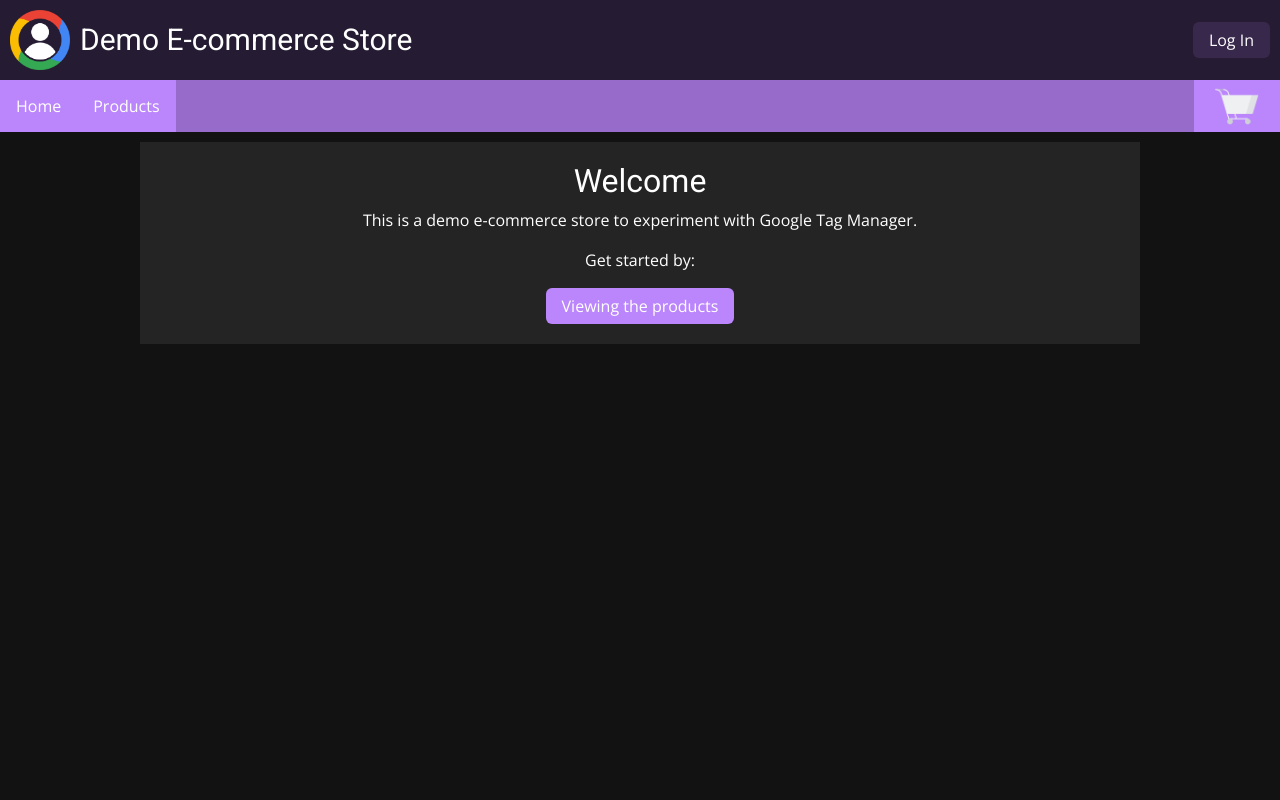
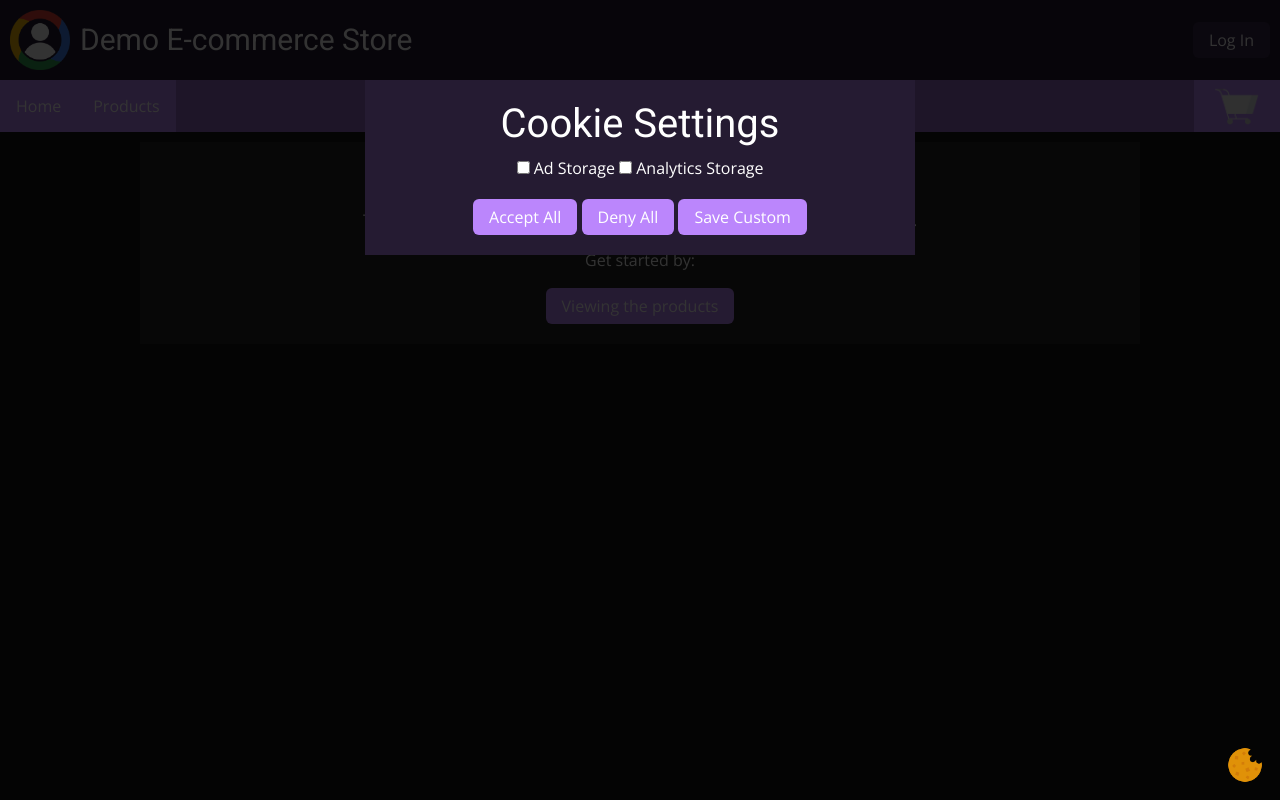
Before and after one commit to google-marketing-solutions/gtm-boilerplate, a Flask app: page / in a window 1280 px wide. Run offline with Flask 2, Linux system fonts and the light colour scheme.

Commit message:
Add cookie banner for consent mode.
This change adds a cookie banner that gives the user control over their consent settings.

Change-Id: Ia36e76f3103d93f1a7a8b00241c43a651a6716ba

```diff
--- a/website/static/css/styles.css
+++ b/website/static/css/styles.css
@@ -206,3 +206,46 @@ form.login {
   width: 100%;
   text-align:center;
 }
+
+#cookie-banner-overlay{
+  position: absolute;
+  top:0;
+  bottom:0;
+  right: 0;
+  left: 0;
+  animation: fadeIn 0.1s;
+  animation-fill-mode: forwards;
+  display:none;
+}
+
+@keyframes fadeIn {
+  from { background: rgba(0, 0, 0, 0); }
+  to { background: rgba(0, 0, 0, 0.8); }
+}
+
+#cookie-banner-icon {
+  position: fixed;
+  bottom:5px;
+  right: 5px;
+}
+
+#cookie-banner-icon:hover{
+  background: #03DAC5;
+  border-radius: 50px;
+  cursor: pointer;
+}
+
+#cookie-banner-icon img{
+  height: 60px;
+}
+
+.cookie-banner-container{
+  background: #251b32;
+  max-width: 550px;
+  padding: 20px;
+  margin: 80px auto;
+}
+
+.cookie-banner-text form input[type='checkbox'] {
+  margin-bottom: 25px;
+}
--- /dev/null
+++ b/website/static/js/cookie-banner.js
@@ -0,0 +1,163 @@
+/**
+* Copyright 2022 Google LLC
+*
+* Licensed under the Apache License, Version 2.0 (the "License");
+* you may not use this file except in compliance with the License.
+* You may obtain a copy of the License at
+*
+*     https://www.apache.org/licenses/LICENSE-2.0
+*
+* Unless required by applicable law or agreed to in writing, software
+* distributed under the License is distributed on an "AS IS" BASIS,
+* WITHOUT WARRANTIES OR CONDITIONS OF ANY KIND, either express or implied.
+* See the License for the specific language governing permissions and
+* limitations under the License.
+*/
+
+// The name of the cookie used to track consent
+const CONSENT_COOKIE_NAME = "consentcookie";
+// The id of the form
+const COOKIE_CONSENT_FORM = "cookie-consent-form";
+// The number of days until the cookie consent expires and a user is asked again
+const COOKIE_EXPIRE_DAYS = 365;
+
+/**
+ * Get the value for a cookie based from its name.
+ * @param {string} cname: the name of the cookie to retrieve.
+ * @returns a string with the value of the cookie.
+ */
+function getCookie(cname) {
+  const name = cname + "=";
+  const decodedCookie = decodeURIComponent(document.cookie);
+  const chunks = decodedCookie.split(";");
+  for (let i = 0; i <chunks.length; i++) {
+    let chunk = chunks[i];
+    // Trim any whitespace at the start
+    while (chunk.charAt(0) === " ") {
+      chunk = chunk.substring(1);
+    }
+    if (chunk.indexOf(name) === 0) {
+      return chunk.substring(name.length, chunk.length);
+    }
+  }
+  return "";
+}
+
+/**
+ * Show the cookie banner.
+ */
+function showCookieBanner() {
+  const overlay = document.getElementById("cookie-banner-overlay");
+  overlay.style.display = "block";
+}
+
+/**
+ * Hide the cookie banner.
+ */
+function hideCookieBanner() {
+  const overlay = document.getElementById("cookie-banner-overlay");
+  overlay.style.display = "none";
+}
+
+/**
+ * Toggle the cookie banner.
+ */
+function toggleCookieBanner() {
+  const overlay = document.getElementById("cookie-banner-overlay");
+  if (overlay.style.display === "block") {
+    overlay.style.display = "none";
+  } else {
+    overlay.style.display = "block";
+  }
+}
+
+/**
+ * Select all the inputs on the form and submit it.
+ */
+function onCookieAcceptAll(){
+  const form = document.getElementById(COOKIE_CONSENT_FORM);
+  let inputs = form.querySelectorAll("input[type=checkbox]");
+  for (let i = 0; i < inputs.length; ++i) {
+    inputs[i].checked = true;
+  }
+  onCookieFormSubmit();
+}
+
+/**
+ * Unselect all the inputs on the form and submit it.
+ */
+function onCookieDenyAll(){
+  const form = document.getElementById(COOKIE_CONSENT_FORM);
+  let inputs = form.querySelectorAll("input[type=checkbox]");
+  for (let i = 0; i < inputs.length; ++i) {
+    inputs[i].checked = false;
+  }
+  onCookieFormSubmit();
+}
+
+/**
+ * Update the cookie preferences in both GTM and the cookie on form submit.
+ */
+function onCookieFormSubmit() {
+  const form = document.getElementById(COOKIE_CONSENT_FORM);
+  const adStorageChecked = form.querySelector("#ad_storage").checked;
+  const analyticsChecked = form.querySelector("#analytics_storage").checked;
+
+  const newConsent = {
+    "ad_storage": (adStorageChecked === true) ? "granted" : "denied",
+    "analytics_storage": (analyticsChecked === true) ? "granted" : "denied",
+  }
+
+  // update the preferences in the consent cookie
+  const cookieValue = encodeURIComponent(JSON.stringify(newConsent));
+  const date = new Date();
+  date.setTime(date.getTime() + (COOKIE_EXPIRE_DAYS * 24 * 60 * 60 * 1000));
+  const expires = "expires=" + date.toUTCString();
+  document.cookie = `${CONSENT_COOKIE_NAME}=${cookieValue};${expires}; path=/`;
+
+  // update the datalayer
+  updateCookieConsentInDataLayer(newConsent);
+
+  // hide the cookie form
+  hideCookieBanner();
+}
+
+/**
+ * Update cookie consent in the datalayer.
+ * @param consent {?Object}: the consent object from the cookie to apply.
+ */
+function updateCookieConsentInDataLayer(consent) {
+  gtag("consent", "update", consent);
+}
+
+/**
+ * Update form selections based on existing consent.
+ * @param consent {?Object}: the consent object from the cookie.
+ */
+function updateFormFromConsent(consent) {
+  const form = document.getElementById(COOKIE_CONSENT_FORM);
+  const inputs = form.querySelectorAll("input[type=checkbox]");
+  for (let i = 0; i < inputs.length; ++i) {
+    if (consent[inputs[i].name] === "granted") {
+      inputs[i].checked = true;
+    } else {
+      inputs[i].checked = false;
+    }
+  }
+}
+
+
+// Have marketing preferences been set before?
+const consentCookie = getCookie(CONSENT_COOKIE_NAME);
+
+// Cookie has not been set
+if (consentCookie === "") {
+  console.log("Cookie preferences have not been set before");
+  showCookieBanner();
+} else {
+  console.log("You have a cookie set with these preferences:");
+  consentObj = JSON.parse(consentCookie);
+  console.log(consentObj);
+  updateCookieConsentInDataLayer(consentObj);
+  updateFormFromConsent(consentObj);
+}
--- a/website/templates/base.html
+++ b/website/templates/base.html
@@ -22,6 +22,13 @@
     <!-- GTM Data layer: https://developers.google.com/tag-platform/tag-manager/web/datalayer -->
     <script>
         window.dataLayer = window.dataLayer || [];
+        function gtag() {dataLayer.push(arguments);}
+
+        // Default consent is to deny
+        gtag("consent", "default", {
+          ad_storage: "denied",
+          analytics_storage: "denied"
+        });
     </script>
     <!-- Google Tag Manager -->
     <script>(function(w,d,s,l,i){w[l]=w[l]||[];w[l].push({'gtm.start':
@@ -47,6 +54,9 @@
     <noscript>
         <iframe src="https://www.googletagmanager.com/ns.html?id={{ gtm_web_container_id }}"
                 height="0" width="0" style ="display:none;visibility:hidden"></iframe></noscript>
+
+    {% include 'cookie-banner.html' %}
+
     <!-- End Google Tag Manager (noscript) -->
     <div class="topbar">
         <div class="company-logo">
--- /dev/null
+++ b/website/templates/cookie-banner.html
@@ -0,0 +1,35 @@
+<div id="cookie-banner-overlay">
+    <div class="cookie-banner-container">
+        <div class="cookie-banner-text">
+            <h1>Cookie Settings</h1>
+            <form id="cookie-consent-form" onsubmit="onCookieFormSubmit()">
+                <input type="checkbox"
+                       id="ad_storage"
+                       name="ad_storage"
+                       value="granted">
+                <label for="ad_storage"> Ad Storage</label>
+                <input type="checkbox"
+                       id="analytics_storage"
+                       name="analytics_storage"
+                       value="granted">
+                <label for="analytics_storage"> Analytics Storage</label>
+                <div class="cookie-btns">
+                    <a class="default btn"
+                       href="javascript:;"
+                       onclick="onCookieAcceptAll()">Accept All</a>
+                    <a class="default btn"
+                       href="javascript:;"
+                       onclick="onCookieDenyAll()">Deny All</a>
+                    <a class="btn"
+                       href="javascript:;"
+                       onclick="onCookieFormSubmit()">Save Custom</a>
+                </div>
+            </form>
+        </div>
+    </div>
+</div>
+<div id="cookie-banner-icon" onclick="toggleCookieBanner();">
+    <img src="{{ url_for('static', filename='images/cookie.png') }}"/>
+</div>
+
+<script src="{{ url_for('static', filename='js/cookie-banner.js') }}"></script>
```
Also changed, not shown: website/static/images/cookie.png (added).
